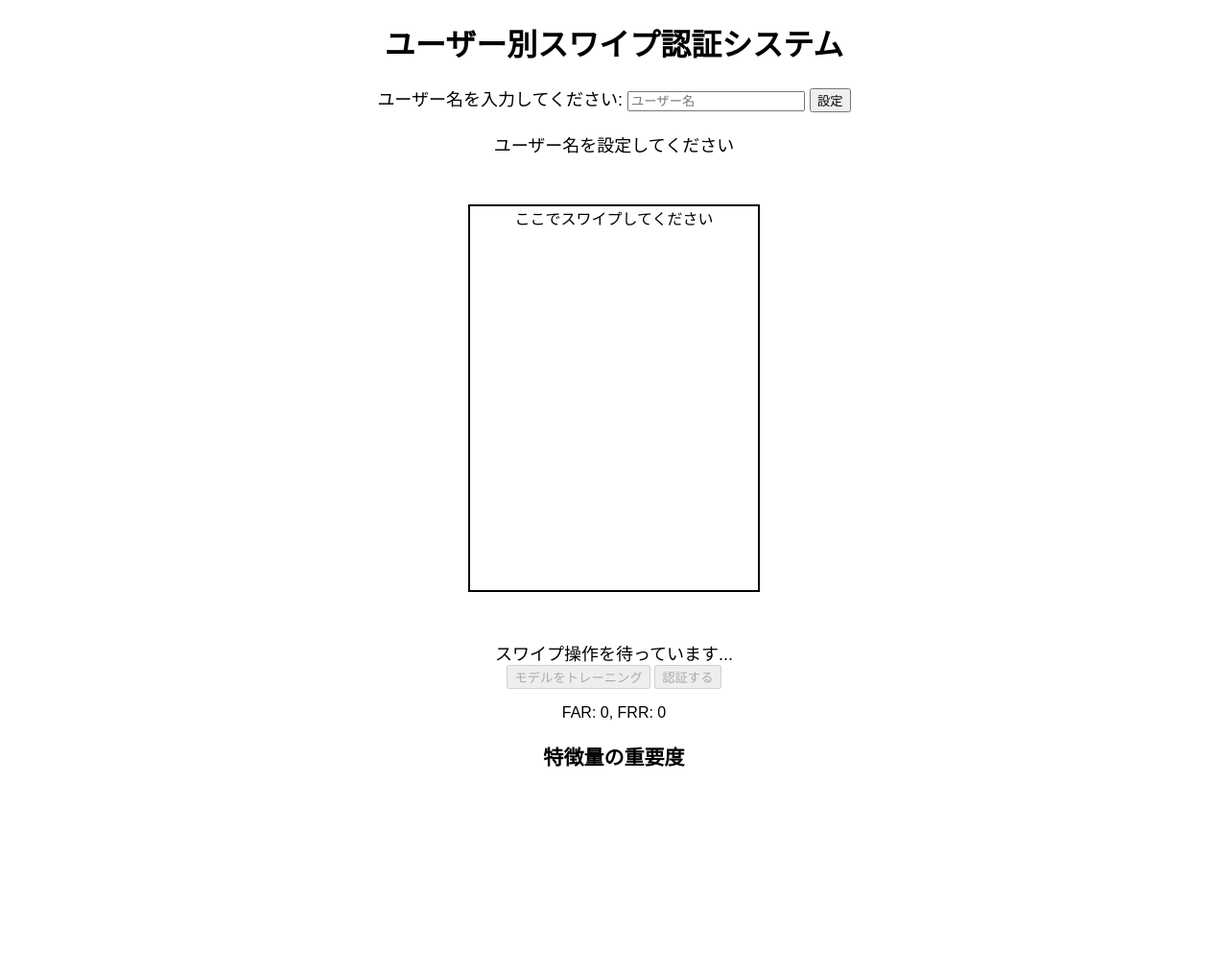
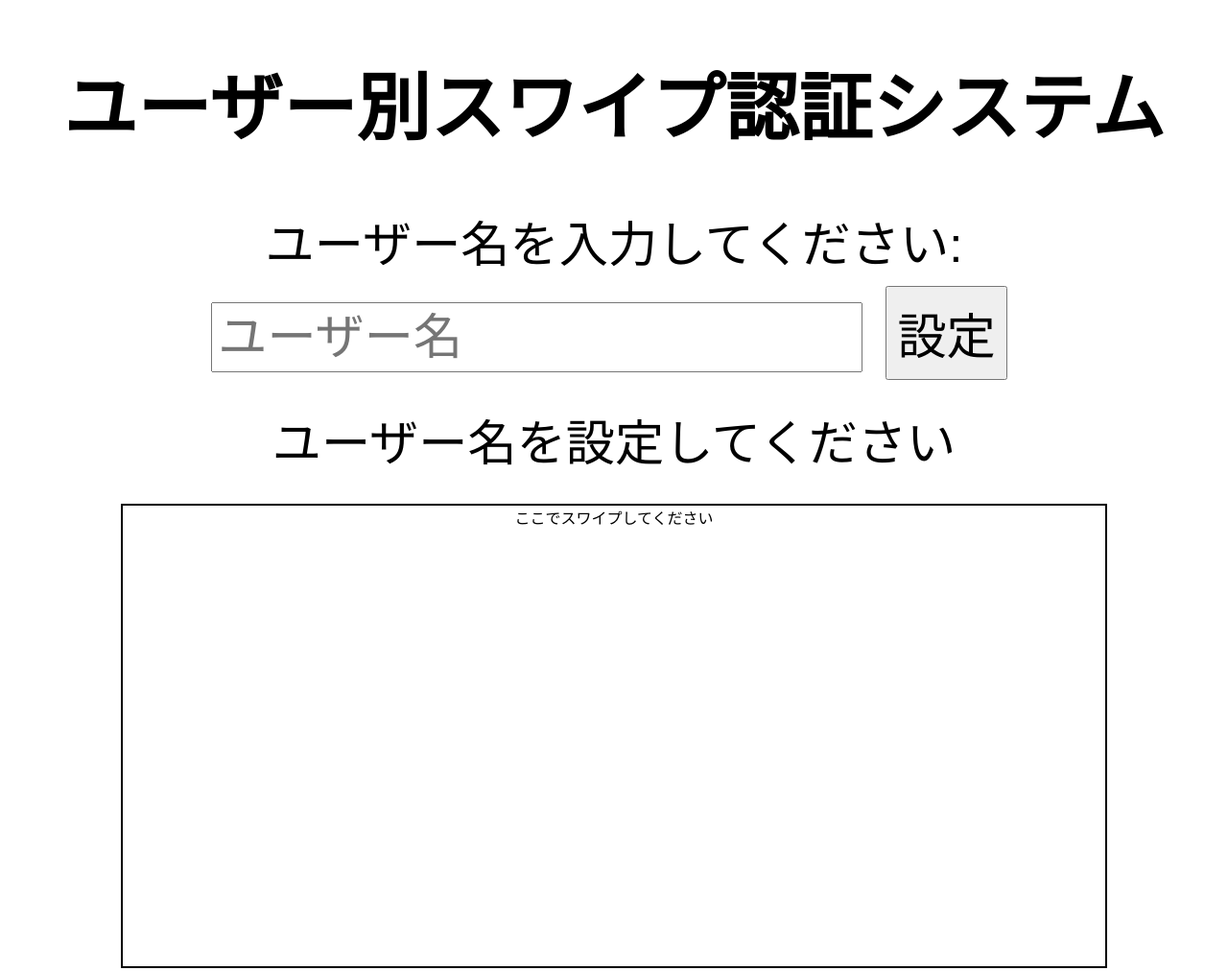
Before and after one commit to sanma3k/swipe-auth, a plain HTML site: page index.html in a window 1280 px wide. Shown: the top 1012 px of the page at 96% size. Before the commit the page ends 824 px from the top, so only its background shows below. Drawn offline with Linux system fonts and the light colour scheme.

Commit message:
Update index.html

```diff
--- a/index.html
+++ b/index.html
@@ -8,23 +8,29 @@
         body {
             font-family: Arial, sans-serif;
             text-align: center;
-            overflow: hidden; /* スクロールバーを非表示 */
+            margin: 0;
+            padding: 0;
+            overflow: hidden;
         }
+
         #swipe-area {
-            width: 300px;
-            height: 400px;
+            width: 80vw; /* 画面の幅の80% */
+            height: 60vh; /* 画面の高さの60% */
             border: 2px solid #000;
-            margin: 50px auto;
+            margin: 30px auto;
             position: relative;
         }
-        #message, #gesture-instruction, #user-info {
-            margin-top: 20px;
-            font-size: 18px;
+
+        #message, #gesture-instruction, #user-info, #far-frr, #training-count-message {
+            margin-top: 15px;
+            font-size: 4vw; /* 画面幅の4%に応じたサイズ */
         }
+
         #feature-importance {
             margin-top: 20px;
-            font-size: 18px;
+            font-size: 4vw; /* 同じく画面幅に応じたサイズ */
         }
+
         #confirmation-popup {
             display: none;
             position: fixed;
@@ -33,14 +39,27 @@
             transform: translate(-50%, -50%);
             background-color: #f9f9f9;
             border: 1px solid #ccc;
-            padding: 20px;
+            padding: 10px;
+            width: 80vw; /* ポップアップの幅を80%に */
+            max-width: 400px;
             z-index: 1000;
+            box-shadow: 0px 4px 8px rgba(0, 0, 0, 0.2);
+        }
+
+        button {
+            font-size: 4vw; /* ボタンの文字も同様に調整 */
+            padding: 10px;
+            margin: 10px;
+        }
+
+        input[type="text"] {
+            font-size: 4vw;
+            padding: 5px;
         }
     </style>
-    <script src="https://cdn.jsdelivr.net/npm/@tensorflow/tfjs"></script>
 </head>
 <body>
-    <h1>ユーザー別スワイプ認証システム</h1>
+    <h1 style="font-size: 6vw;">ユーザー別スワイプ認証システム</h1>
 
     <div id="user-info">
         <label for="username">ユーザー名を入力してください: </label>
@@ -57,13 +76,11 @@
     <p id="training-count-message"></p>
     <p id="far-frr">FAR: 0, FRR: 0</p>
 
-    <!-- 特徴量の重要度を表示する領域 -->
     <div id="feature-importance">
-        <h3>特徴量の重要度</h3>
+        <h3 style="font-size: 5vw;">特徴量の重要度</h3>
         <ul id="feature-importance-list"></ul>
     </div>
 
-    <!-- 認証後の本人確認ポップアップ -->
     <div id="confirmation-popup">
         <p>認証されたユーザーは本人ですか？</p>
         <button id="confirm-yes">はい</button>
```
